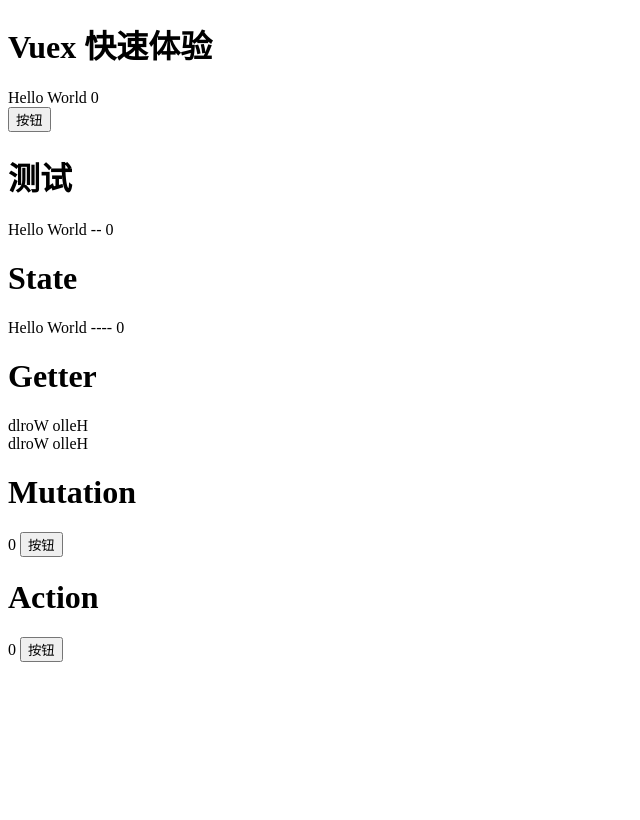
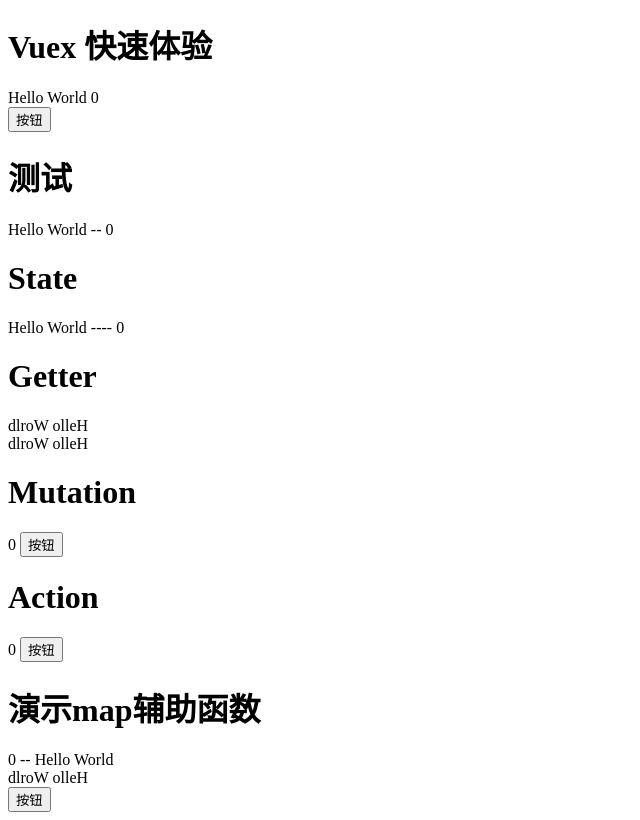
Before and after one commit to Wt-Ella/top-75, a Vue app: page / in a window 1280 px wide. Shown: the whole page, without its empty margins (0-640 px from the left). Built offline with nearby package versions, Linux system fonts and the light colour scheme.

Commit message:
map辅助函数

```diff
--- a/src/App.vue
+++ b/src/App.vue
@@ -10,7 +10,8 @@
     <component5></component5>
     <!-- action -->
     <component6></component6>
-
+    <!-- 演示map辅助函数 -->
+    <map1></map1>
   </div>
 </template>
 
@@ -21,6 +22,7 @@
 import Component4 from './components/vuex/Component4'
 import Component5 from './components/vuex/Component5'
 import Component6 from './components/vuex/Component6'
+import Map1 from './components/vuex/Map'
 export default {
   name: 'app',
   components: {
@@ -29,7 +31,8 @@
     Component3,
     Component4,
     Component5,
-    Component6
+    Component6,
+    Map1
   }
 }
 </script>
--- /dev/null
+++ b/src/components/vuex/Map.vue
@@ -0,0 +1,50 @@
+<template>
+  <div>
+    <h1>演示map辅助函数</h1>
+    <!-- {{ count }} --- {{ c1 }} -->
+
+    {{ count }} -- {{ msg }}
+    <br>
+    {{ reverseMsg }}
+    <br>
+    <button @click="handle">按钮</button>
+  </div>
+</template>
+
+<script>
+import { mapState, mapGetters, mapActions } from 'vuex'
+export default {
+  // computed: mapState({
+  //   // count: function (state) {
+  //   //   return state.count
+  //   // }
+  //   count: state => state.count,
+  //   // 这一行代码，就是上面的简写
+  //   c1: 'count'
+  // })
+
+  computed: {
+    // 我有自己的计算属性
+    // ...mapState({
+    //   count: 'count'
+    // })
+
+    // count ---> this.$store.state.count
+    ...mapState(['count', 'msg']),
+    // getter 要生成到计算属性中
+    ...mapGetters(['reverseMsg']),
+  },
+  methods: {
+    // setCount  --->  this.$store.dispatch('setCount')
+    ...mapActions(['setCount']),
+    handle () {
+      // this.$store.dispatch('setCount')
+      this.setCount()
+    },
+  }
+}
+</script>
+
+<style>
+
+</style>
```
